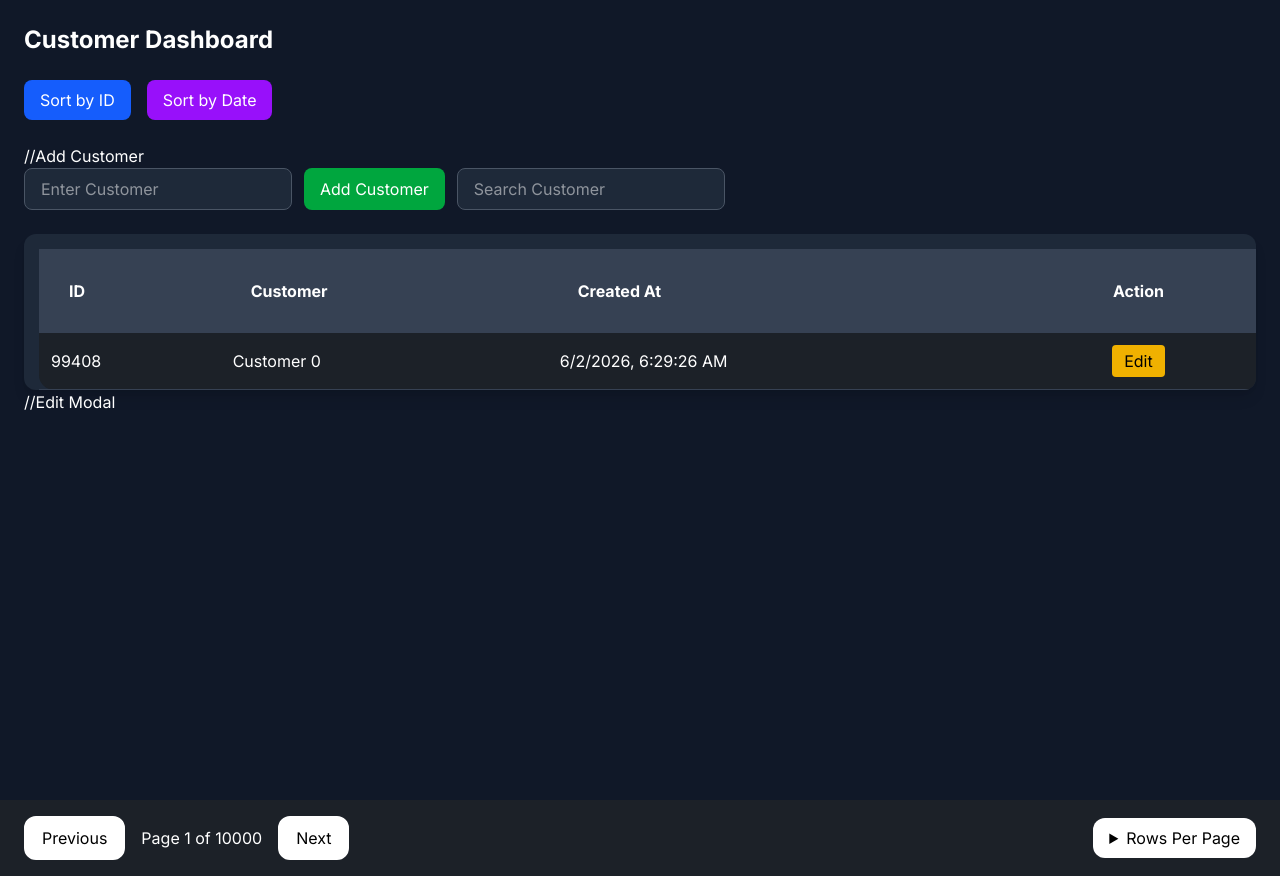
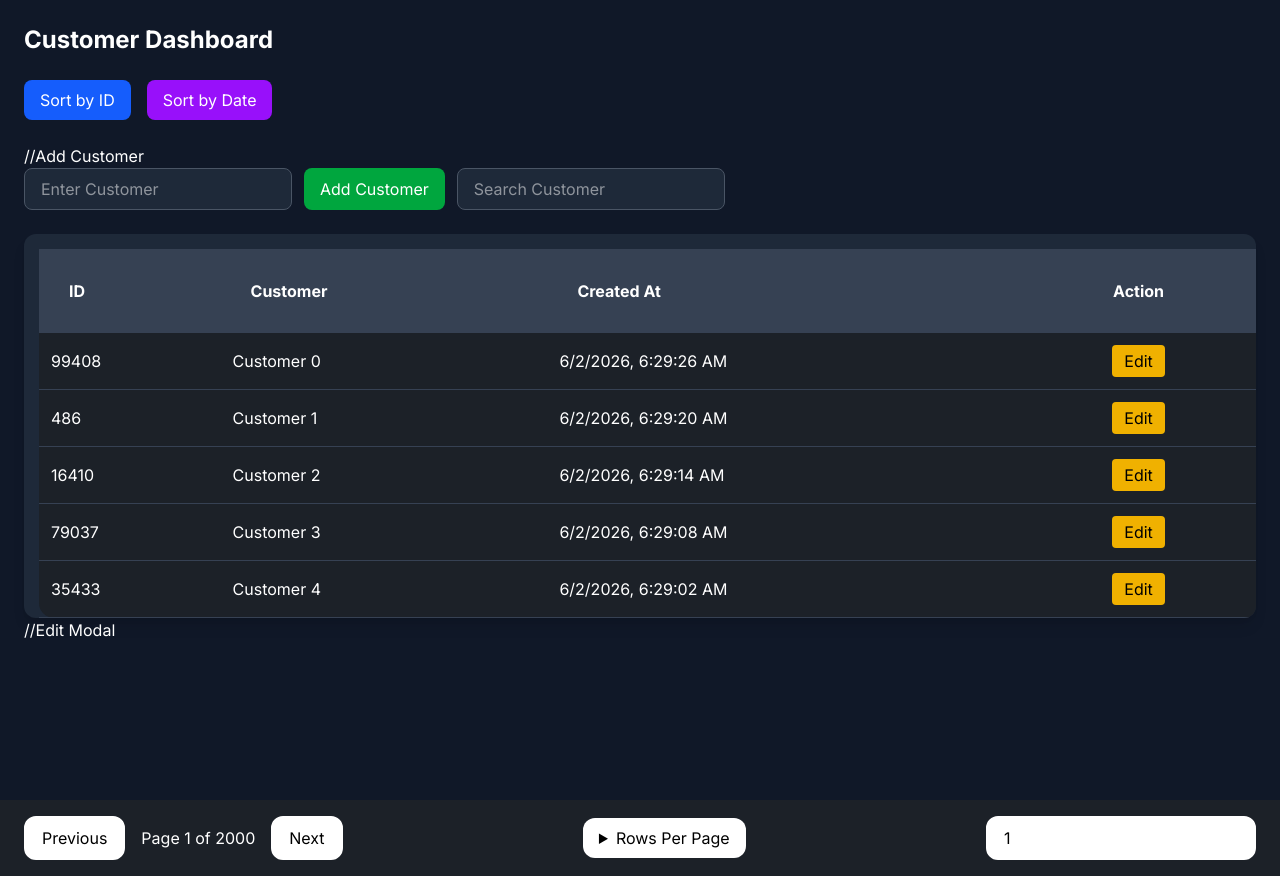
Before and after one commit to Sakthi74/Quantic-DMS-Assignment, a React (Vite) app: page /content in a window 1280 px wide. Built offline with nearby package versions, Linux system fonts and the light colour scheme.

Commit message:
till get by page number

```diff
--- a/src/Components/Pagination.tsx
+++ b/src/Components/Pagination.tsx
@@ -67,6 +67,12 @@ const Pagination = ({
           </h1>
         </div>
       </details>
+      <input
+        type="number"
+        className="bg-white text-black hover:bg-black hover:text-white border-2 border-white rounded-xl px-4 py-2"
+        value={currentPage}
+        onChange={(e) => setCurrentPage(e.target.value)}
+      />
     </div>
   );
 };
--- a/src/Pages/TaskMainPage.tsx
+++ b/src/Pages/TaskMainPage.tsx
@@ -8,11 +8,12 @@ const TaskMainPage = () => {
   const [sortBy, setSortBy] = useState<"" | "id" | "date">("");
   const [customerName, setCustomerName] = useState<string>("");
   const [currentPage, setCurrentPage] = useState<number>(1);
-  const [rowsperPage, setrowsperPage] = useState<number>(1);
+  const [rowsperPage, setrowsperPage] = useState<number>(5);
+
   const [searchCustomer, setsearchCustomer] = useState<string>("");
 
   const [records, setRecords] = useState<RecordType[]>(() => {
-    const storedData: Array = localStorage.getItem("recordData");
+    const storedData: [] = localStorage.getItem("recordData");
     if (storedData) {
       return JSON.parse(storedData);
     }
```
